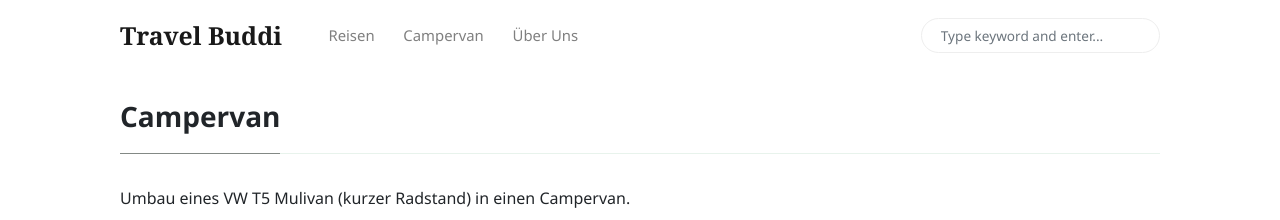
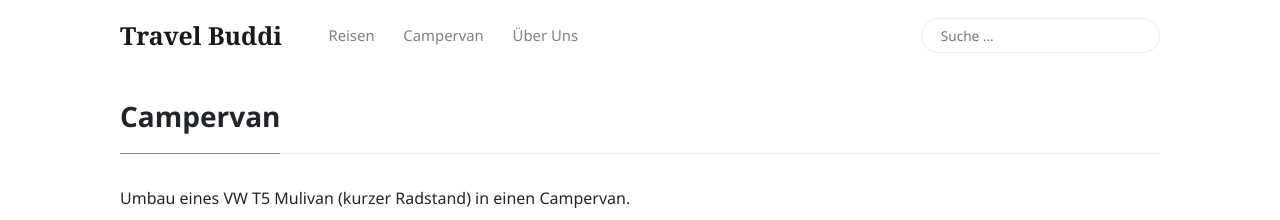
Before and after one commit to travelbuddi/travelbuddi.github.io, a Jekyll site: the page built from _pages/campervan.md, in a window 1280 px wide. Shown: the top 220 px of the page. Built offline with Jekyll 4.4.1, drawn with Linux system fonts in a browser that asks for light colours; nearby versions of some CDN libraries.

Commit message:
Change suche to german

```diff
--- a/_includes/search-lunr.html
+++ b/_includes/search-lunr.html
@@ -77,5 +77,5 @@
 
 
 <form class="bd-search hidden-sm-down" onSubmit="return lunr_search(document.getElementById('lunrsearch').value);">
-<input type="text" class="form-control text-small"  id="lunrsearch" name="q" value="" placeholder="Type keyword and enter...">
+<input type="text" class="form-control text-small"  id="lunrsearch" name="q" value="" placeholder="Suche ...">
 </form>
```
